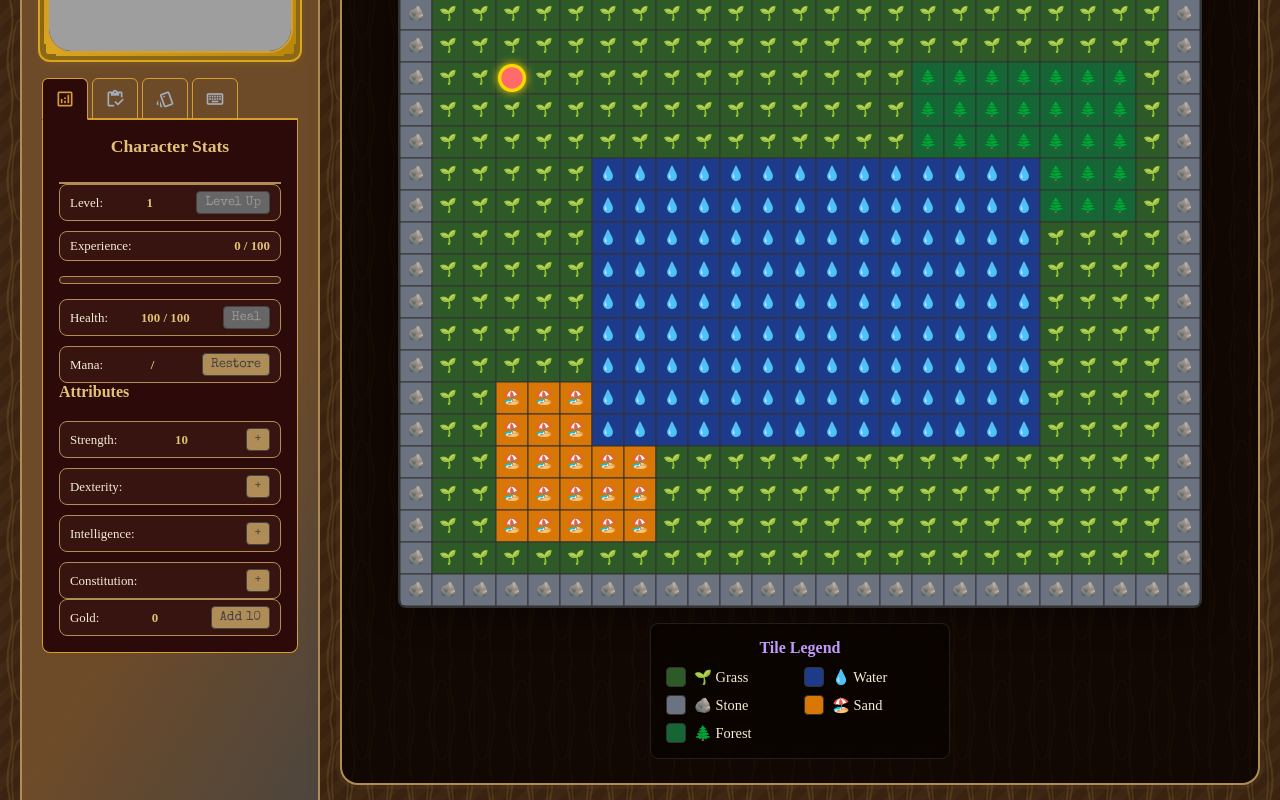
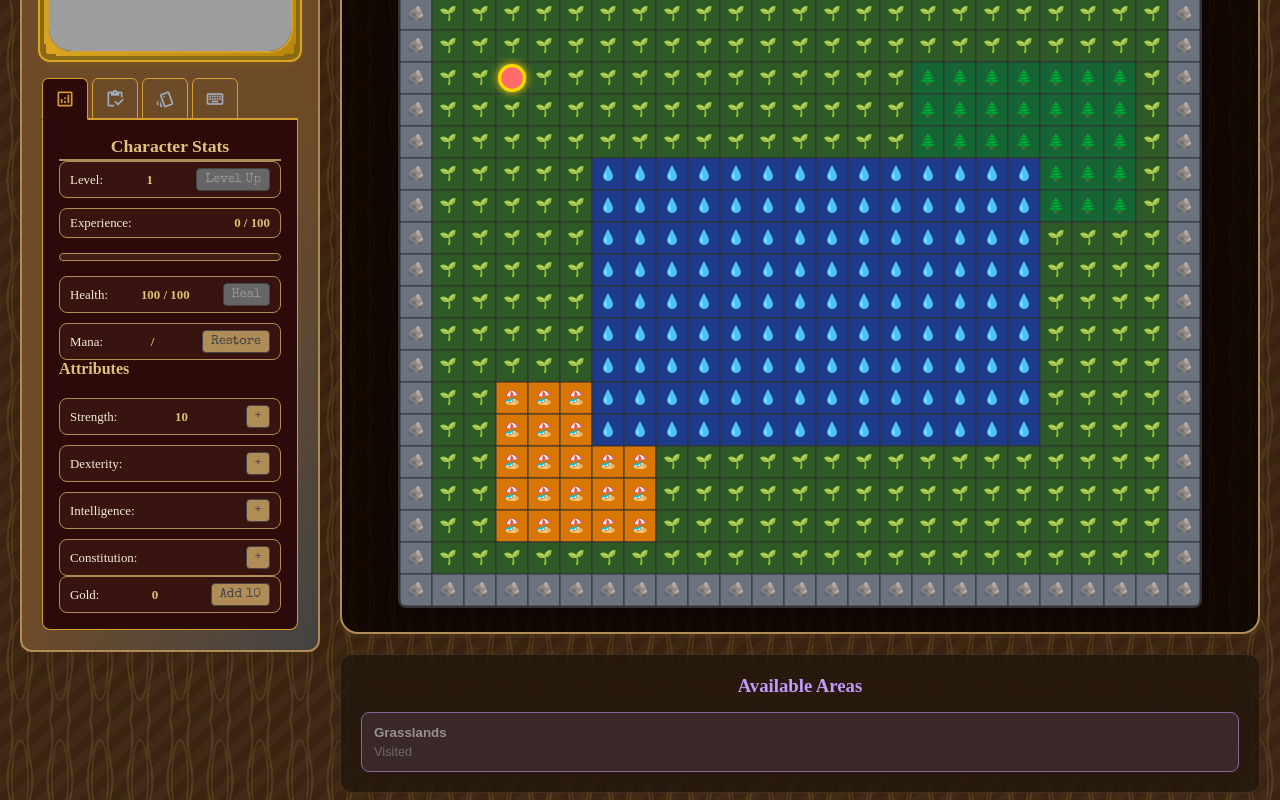
Before and after one commit to charlotte-xie/splarg, a Next.js app: page / in a window 1280 px wide. Shown: the part 240-1040 px from the top of the page. Built offline with nearby package versions, Linux system fonts and the light colour scheme; grey boxes are pictures that could not be loaded; a web font is replaced by a local one.

Commit message:
More refactoring

```diff
--- a/components/GameScreen.tsx
+++ b/components/GameScreen.tsx
@@ -1,5 +1,5 @@
 import { useState, useEffect, useRef } from 'react';
-import Player from './Player';
+import PlayerPanel from './PlayerPanel';
 import TileMap from './TileMap';
 import GameWindow from './GameWindow';
 import Game from '../classes/Game';
@@ -136,7 +136,7 @@ export default function GameScreen() {
       className="game-screen"
     >
       <div className="game-content">
-        <Player
+        <PlayerPanel
           player={gameState.player}
           onStatsUpdate={(stats: any) => { game.updatePlayerStats(stats); updateGame(); }}
         />
--- a/components/TileMap.tsx
+++ b/components/TileMap.tsx
@@ -1,4 +1,5 @@
 import { useRef, useEffect } from 'react';
+import Tile from '../classes/Tile';
 
 interface TileMapProps {
   area: any;
@@ -10,6 +11,62 @@ interface TileMapProps {
 export default function TileMap({ area, playerPosition, onTileHover, hoveredTile }: TileMapProps) {
   const canvasRef = useRef<HTMLCanvasElement>(null);
   const TILE_SIZE = 32;
+
+  const drawTile = (ctx: CanvasRenderingContext2D, tile: Tile, x: number, y: number) => {
+    const tileX = x * TILE_SIZE;
+    const tileY = y * TILE_SIZE;
+
+    // Draw tile background
+    ctx.fillStyle = tile.getColour();
+    ctx.fillRect(tileX, tileY, TILE_SIZE, TILE_SIZE);
+
+    // Draw tile border
+    ctx.strokeStyle = '#333';
+    ctx.lineWidth = 1;
+    ctx.strokeRect(tileX, tileY, TILE_SIZE, TILE_SIZE);
+
+    // Draw tile symbol
+    ctx.fillStyle = tile.getTextColour();
+    ctx.font = '14px Arial';
+    ctx.textAlign = 'center';
+    ctx.textBaseline = 'middle';
+    ctx.fillText(tile.getSymbol(), tileX + TILE_SIZE / 2, tileY + TILE_SIZE / 2);
+  };
+
+  const drawPlayer = (ctx: CanvasRenderingContext2D, playerPosition: any) => {
+    if (!playerPosition) return;
+
+    const playerX = playerPosition.x * TILE_SIZE + TILE_SIZE / 2;
+    const playerY = playerPosition.y * TILE_SIZE + TILE_SIZE / 2;
+
+    // Player glow effect
+    ctx.shadowColor = '#ffd700';
+    ctx.shadowBlur = 10;
+    ctx.fillStyle = '#ffd700';
+    ctx.beginPath();
+    ctx.arc(playerX, playerY, TILE_SIZE / 2 - 2, 0, 2 * Math.PI);
+    ctx.fill();
+
+    // Player center
+    ctx.shadowBlur = 0;
+    ctx.fillStyle = '#ff6b6b';
+    ctx.beginPath();
+    ctx.arc(playerX, playerY, TILE_SIZE / 3, 0, 2 * Math.PI);
+    ctx.fill();
+  };
+
+  const drawHoveredTile = (ctx: CanvasRenderingContext2D, hoveredTile: any) => {
+    if (!hoveredTile) return;
+
+    const hoverX = hoveredTile.x * TILE_SIZE;
+    const hoverY = hoveredTile.y * TILE_SIZE;
+
+    ctx.strokeStyle = '#ffd700';
+    ctx.lineWidth = 2;
+    ctx.setLineDash([5, 5]);
+    ctx.strokeRect(hoverX, hoverY, TILE_SIZE, TILE_SIZE);
+    ctx.setLineDash([]);
+  };
 
   useEffect(() => {
     const canvas = canvasRef.current;
@@ -31,60 +88,17 @@ export default function TileMap({ area, playerPosition, onTileHover, hoveredTile
     for (let y = 0; y < height; y++) {
       for (let x = 0; x < width; x++) {
         const tile = area.getTile(x, y);
-        if (!tile) continue; // <-- Add this line
-        const tileX = x * TILE_SIZE;
-        const tileY = y * TILE_SIZE;
+        if (!tile) continue;
 
-        // Draw tile background
-        ctx.fillStyle = tile.getColour();
-        ctx.fillRect(tileX, tileY, TILE_SIZE, TILE_SIZE);
-
-        // Draw tile border
-        ctx.strokeStyle = '#333';
-        ctx.lineWidth = 1;
-        ctx.strokeRect(tileX, tileY, TILE_SIZE, TILE_SIZE);66
-
-        // Draw tile symbol
-        ctx.fillStyle = tile.getTextColour();
-        ctx.font = '14px Arial';
-        ctx.textAlign = 'center';
-        ctx.textBaseline = 'middle';
-        ctx.fillText(tile.getSymbol(), tileX + TILE_SIZE / 2, tileY + TILE_SIZE / 2);
+        drawTile(ctx, tile, x, y);
       }
     }
 
     // Draw player
-    if (playerPosition) {
-      const playerX = playerPosition.x * TILE_SIZE + TILE_SIZE / 2;
-      const playerY = playerPosition.y * TILE_SIZE + TILE_SIZE / 2;
-
-      // Player glow effect
-      ctx.shadowColor = '#ffd700';
-      ctx.shadowBlur = 10;
-      ctx.fillStyle = '#ffd700';
-      ctx.beginPath();
-      ctx.arc(playerX, playerY, TILE_SIZE / 2 - 2, 0, 2 * Math.PI);
-      ctx.fill();
-
-      // Player center
-      ctx.shadowBlur = 0;
-      ctx.fillStyle = '#ff6b6b';
-      ctx.beginPath();
-      ctx.arc(playerX, playerY, TILE_SIZE / 3, 0, 2 * Math.PI);
-      ctx.fill();
-    }
+    drawPlayer(ctx, playerPosition);
 
     // Draw hovered tile highlight
-    if (hoveredTile) {
-      const hoverX = hoveredTile.x * TILE_SIZE;
-      const hoverY = hoveredTile.y * TILE_SIZE;
-
-      ctx.strokeStyle = '#ffd700';
-      ctx.lineWidth = 2;
-      ctx.setLineDash([5, 5]);
-      ctx.strokeRect(hoverX, hoverY, TILE_SIZE, TILE_SIZE);
-      ctx.setLineDash([]);
-    }
+    drawHoveredTile(ctx, hoveredTile);
 
   }, [area, playerPosition, hoveredTile]);
 
@@ -128,32 +142,6 @@ export default function TileMap({ area, playerPosition, onTileHover, hoveredTile
           cursor: 'crosshair'
         }}
       />
-
-      <div className="tile-legend">
-        <h4>Tile Legend</h4>
-        <div className="legend-grid">
-          <div className="legend-item">
-            <div className="legend-color" style={{ backgroundColor: '#2d5a27' }}></div>
-            <span>🌱 Grass</span>
-          </div>
-          <div className="legend-item">
-            <div className="legend-color" style={{ backgroundColor: '#1e3a8a' }}></div>
-            <span>💧 Water</span>
-          </div>
-          <div className="legend-item">
-            <div className="legend-color" style={{ backgroundColor: '#6b7280' }}></div>
-            <span>🪨 Stone</span>
-          </div>
-          <div className="legend-item">
-            <div className="legend-color" style={{ backgroundColor: '#d97706' }}></div>
-            <span>🏖️ Sand</span>
-          </div>
-          <div className="legend-item">
-            <div className="legend-color" style={{ backgroundColor: '#166534' }}></div>
-            <span>🌲 Forest</span>
-          </div>
-        </div>
-      </div>
     </div>
   );
 }
--- a/styles/globals.css
+++ b/styles/globals.css
@@ -122,10 +122,12 @@ body {
   gap: 20px;
   flex: 1;
   min-height: 0;
+  height: 100%;
 }
 
 .player-panel {
   width: 300px;
+  height: 100%;
   background: linear-gradient(120deg, var(--leather) 60%, var(--iron) 100%);
   border-radius: 12px;
   padding: 20px;
@@ -135,18 +137,18 @@ body {
   flex-direction: column;
   gap: 20px;
   font-size: 0.85rem;
+  min-height: 0;
 }
 
 .player-header {
   text-align: center;
   border-bottom: 2px solid var(--brass);
-  padding-bottom: 15px;
 }
 
 .player-header h3 {
   color: var(--accent);
   font-size: 1.1rem;
-  margin-bottom: 10px;
+  margin-bottom: 2px;
   font-family: var(--font-display);
 }
 
```
Also changed, not shown: components/PlayerPanel.tsx (renamed from components/Player.tsx).
